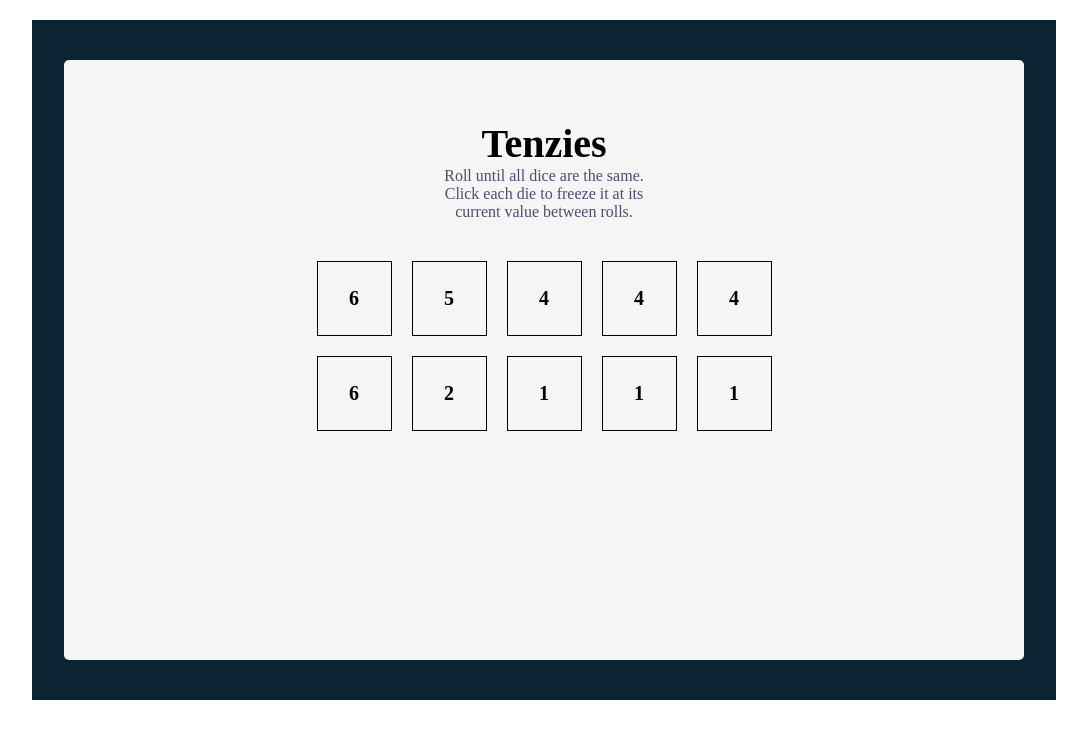
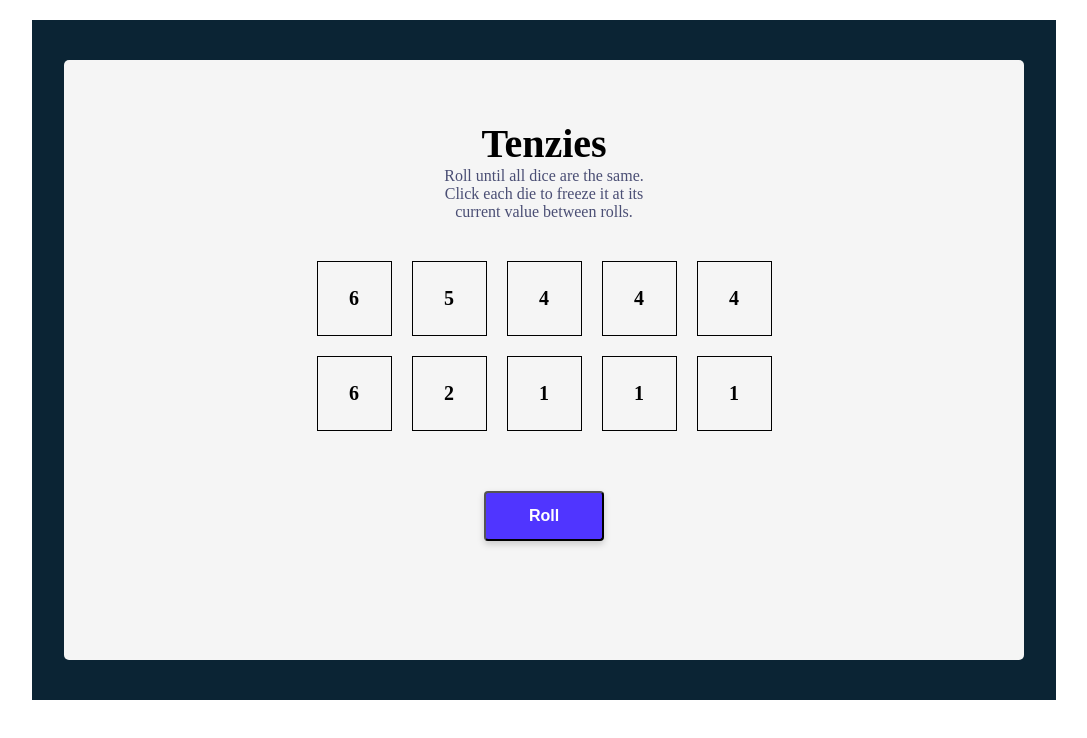
Before and after one commit to J-David-Baxter/tenzies, a React (Create React App) app: page / in a window 1280 px wide. Shown: the top 738 px of the page, without its empty margins (96-1183 px from the left). Built offline with nearby package versions, Linux system fonts and the light colour scheme.

Commit message:
Add roll button

```diff
--- a/src/App.js
+++ b/src/App.js
@@ -36,6 +36,7 @@ function App() {
             />
           ))}
         </div>
+        <button className="btn">Roll</button>
       </main>
     </div>
 
--- a/src/style.css
+++ b/src/style.css
@@ -64,3 +64,18 @@ main {
     font-size: 20px;
     pointer-events: none;
 }
+
+.btn {
+   width: 120px;
+   height: 50px;
+   margin: 50px auto;
+   display: flex;
+   justify-content: center;
+   align-items: center;
+   background-color: #5035FF;
+   color: white;
+   border-radius: 4px;
+   box-shadow: 0px 3.2px 7.68px rgba(0, 0, 0, 0.18);
+   font-weight: 700;
+   font-size: 16px;
+}
```
